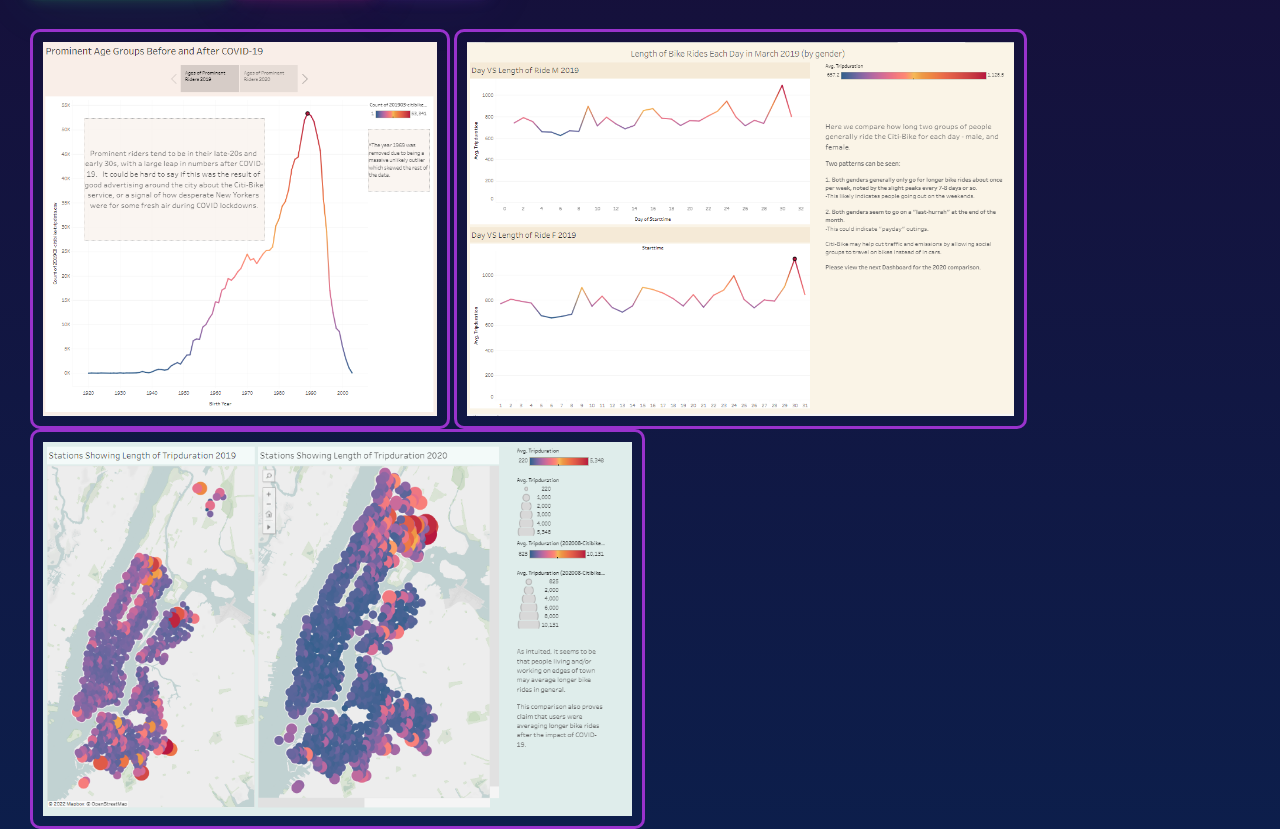
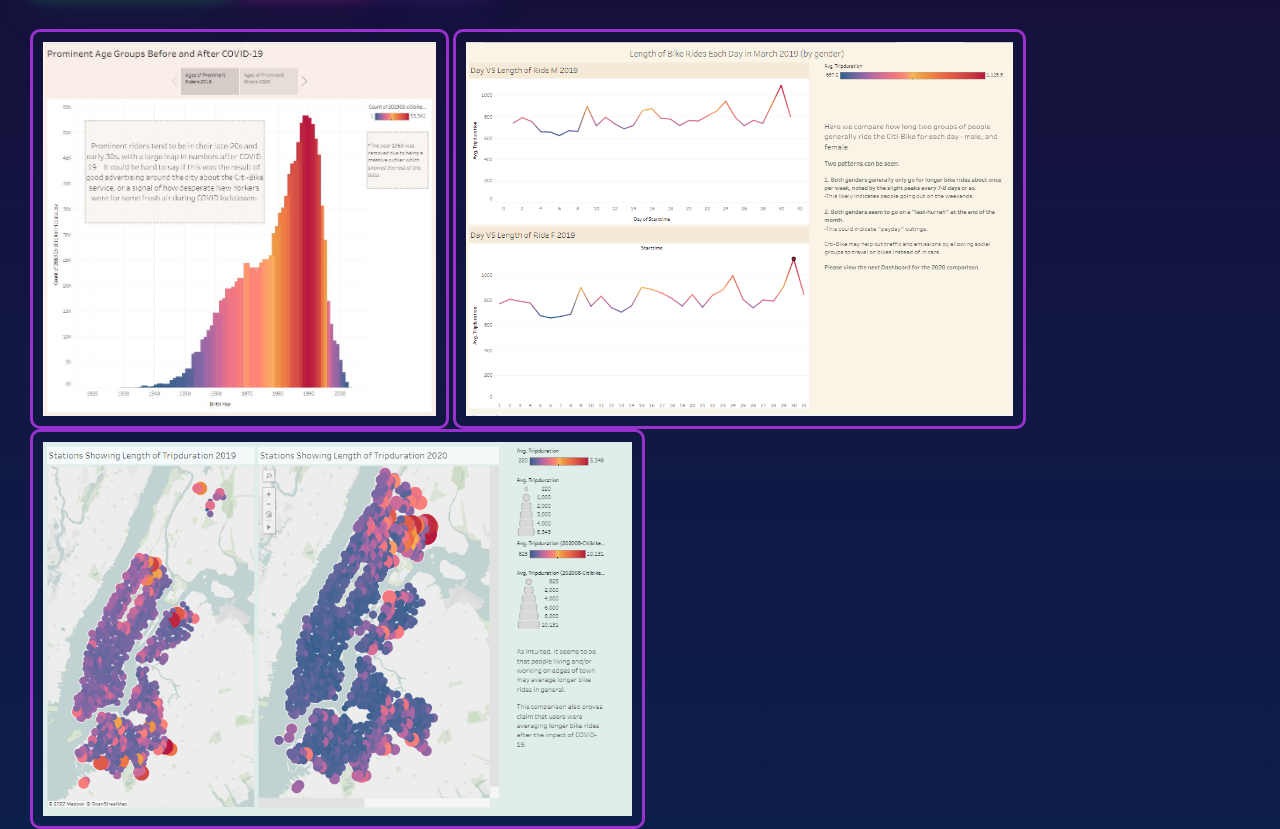
Before and after one commit to radowtay/webpage-practice, a plain HTML site: page gallery.html in a window 1280 px wide. Shown: the part 5840-6669 px from the top of the page. Drawn offline with nearby package versions, Linux system fonts and the light colour scheme.

Commit message:
citibike image

```diff
--- a/gallery.html
+++ b/gallery.html
@@ -181,7 +181,7 @@
       <button type="button" class="btn btn-outline-primary"onclick="location.href='https://radowtay.github.io/webpage-practice/gallery.html'">back to Top</button>
       <a target="_blank" href="https://public.tableau.com/app/profile/rachel5433/viz/citibike-data/Lengthofbikeridessummary?publish=yes">View on Tableau</a>
     <hr>
-    <img src="images/tableau_ages.PNG" class="gallery-img">
+    <img src="images/citibike_yearbars.JPG" class="gallery-img">
     <img src="images/tableau_linechart.PNG" class="gallery-img">
     <img src="images/tableau_maps.PNG" class="gallery-img">
 
```
Also changed, not shown: projects.html (+1 -1 lines), images/citibike_yearbars.JPG (added).
